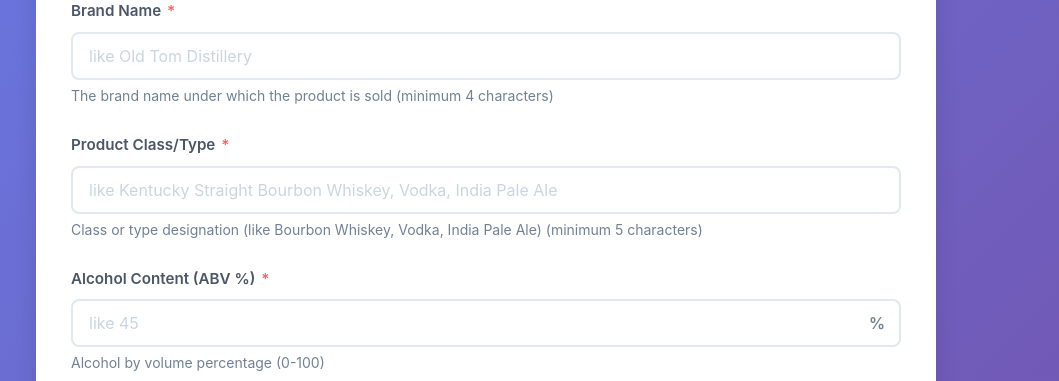
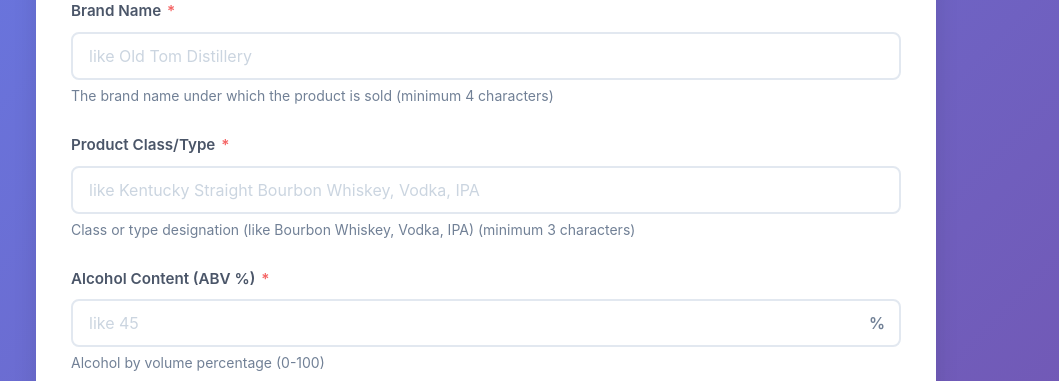
Before and after one commit to varunlaga/AI-Alcohol-Label-Verification-App, a Flask app: page / in a window 1280 px wide. Shown: the part 408-789 px from the top of the page, without its empty margins (154-1213 px from the left). Run offline with Flask 3, Linux system fonts and the light colour scheme.

Commit message:
Update index.html

```diff
--- a/frontend/templates/index.html
+++ b/frontend/templates/index.html
@@ -56,12 +56,12 @@
                             id="productType"
                             name="productType"
                             class="form-control"
-                            placeholder="like Kentucky Straight Bourbon Whiskey, Vodka, India Pale Ale"
+                            placeholder="like Kentucky Straight Bourbon Whiskey, Vodka, IPA"
                             required
-                            minlength="5"
+                            minlength="3"
                             autocomplete="off"
                         >
-                        <small class="help-text">Class or type designation (like Bourbon Whiskey, Vodka, India Pale Ale) (minimum 5 characters)</small>
+                        <small class="help-text">Class or type designation (like Bourbon Whiskey, Vodka, IPA) (minimum 3 characters)</small>
                     </div>
 
                     <!-- Alcohol Content Field -->
```
